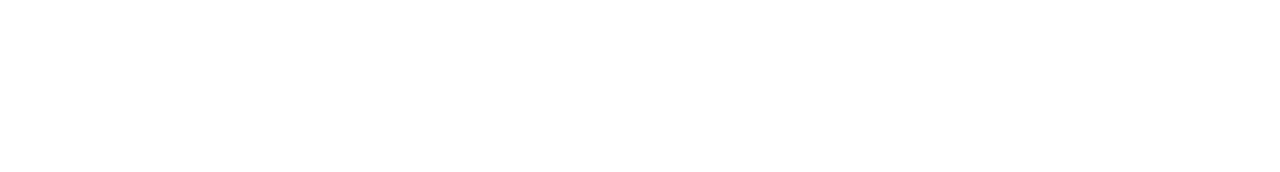
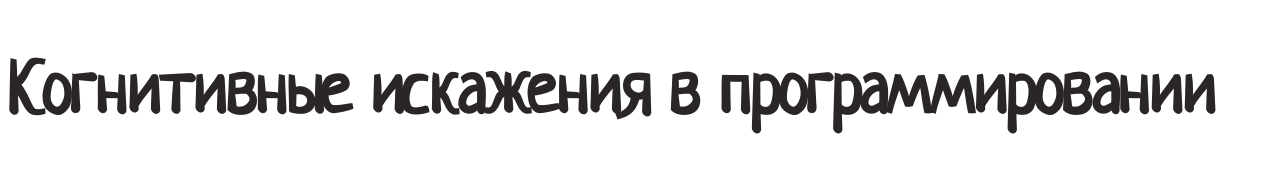
Before and after one commit to spirit-87/layout-designer-project-lvl1, a website: page src/index.html in a window 1280 px wide. Drawn offline with Linux system fonts and the light colour scheme.

Commit message:
add base styles

```diff
--- a/src/index.html
+++ b/src/index.html
@@ -9,6 +9,17 @@
     <link rel="stylesheet" href="styles/style.css">
 </head>
 <body>
+    <header>
+        <h1>Когнитивные искажения в программировании</h1>
+    </header>
+
+    <main>
+
+    </main>
+
+    <footer>
+
+    </footer>
 
 </body>
 </html>
--- a/src/styles/style.css
+++ b/src/styles/style.css
@@ -1,7 +1,40 @@
 /** CSS STYLE **/
+:root {
+  --color-white: #fff;
+  --color-translucent-white: #d7ccc0;
+  --color-light: #f5f4f0;
+  --color-base: #fe8a02;
+  --color-dark-base: #42413c;
+  --color-dark: #2a2626;
+  --color-translucent-dark: #908d8b;
+  --color-brown: #b09a81;
+  --color-blue: #1085c5;
+}
+@font-face {
+  src: url('/assets/fonts/NeuchaRegular.ttf');
+  font-family: 'Neucha';
+}
 
-.hello {
-  display: block;
+body {
+  font: 16px/1.6em  Open Sans;
+  color: #2A2626;
+}
+h1, h2, h3 {
+  font-family: 'Neucha';
+  line-height: 1.2em;
+}
+h1 {
+  font-size: 72px;
+}
+h2 {
+  font-size: 60px;
+}
+h3 {
+  font-size: 34px;
+}
 
-  color: #fff;
+section {
+  max-width: 1110px;
+  text-align: center;
+  margin:100px auto;
 }
```
Also changed, not shown: assets/fonts/NeuchaRegular.ttf (added), 1 other file.
